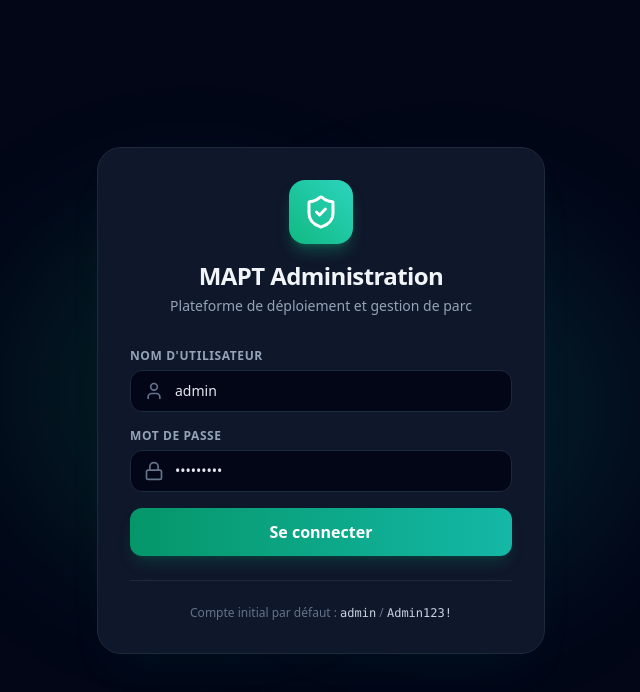
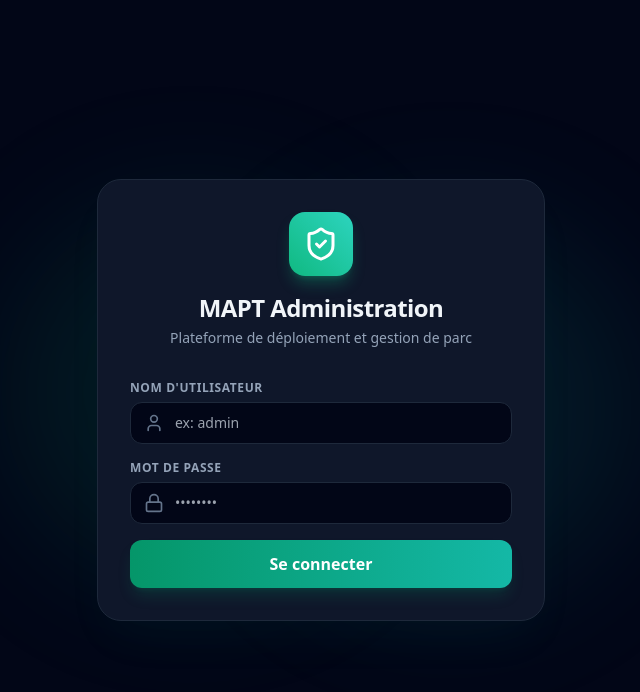
Before and after one commit to m0sh3rOne/MAPT, a React (Vite) app in the folder frontend/: page /login in a window 1280 px wide. Shown: the top 692 px of the page, without its empty margins (319-959 px from the left). Built offline with nearby package versions, Linux system fonts and the light colour scheme.

Commit message:
security(login): suppression du texte des identifiants par defaut et reinitialisation des champs vides

```diff
--- a/frontend/src/pages/Login/Login.tsx
+++ b/frontend/src/pages/Login/Login.tsx
@@ -5,8 +5,8 @@ import { api } from '../../services/api';
 import { ShieldCheck, Lock, User, AlertCircle, Loader2 } from 'lucide-react';
 
 export const Login: React.FC = () => {
-  const [username, setUsername] = useState('admin');
-  const [password, setPassword] = useState('Admin123!');
+  const [username, setUsername] = useState('');
+  const [password, setPassword] = useState('');
   const [error, setError] = useState<string | null>(null);
   const [loading, setLoading] = useState(false);
   const { login } = useAuth();
@@ -99,10 +99,6 @@ export const Login: React.FC = () => {
             {loading ? <Loader2 className="w-5 h-5 animate-spin" /> : <span>Se connecter</span>}
           </button>
         </form>
-
-        <div className="mt-6 pt-6 border-t border-slate-800 text-center text-xs text-slate-500">
-          Compte initial par défaut : <span className="text-slate-300 font-mono">admin</span> / <span className="text-slate-300 font-mono">Admin123!</span>
-        </div>
       </div>
     </div>
   );
```
